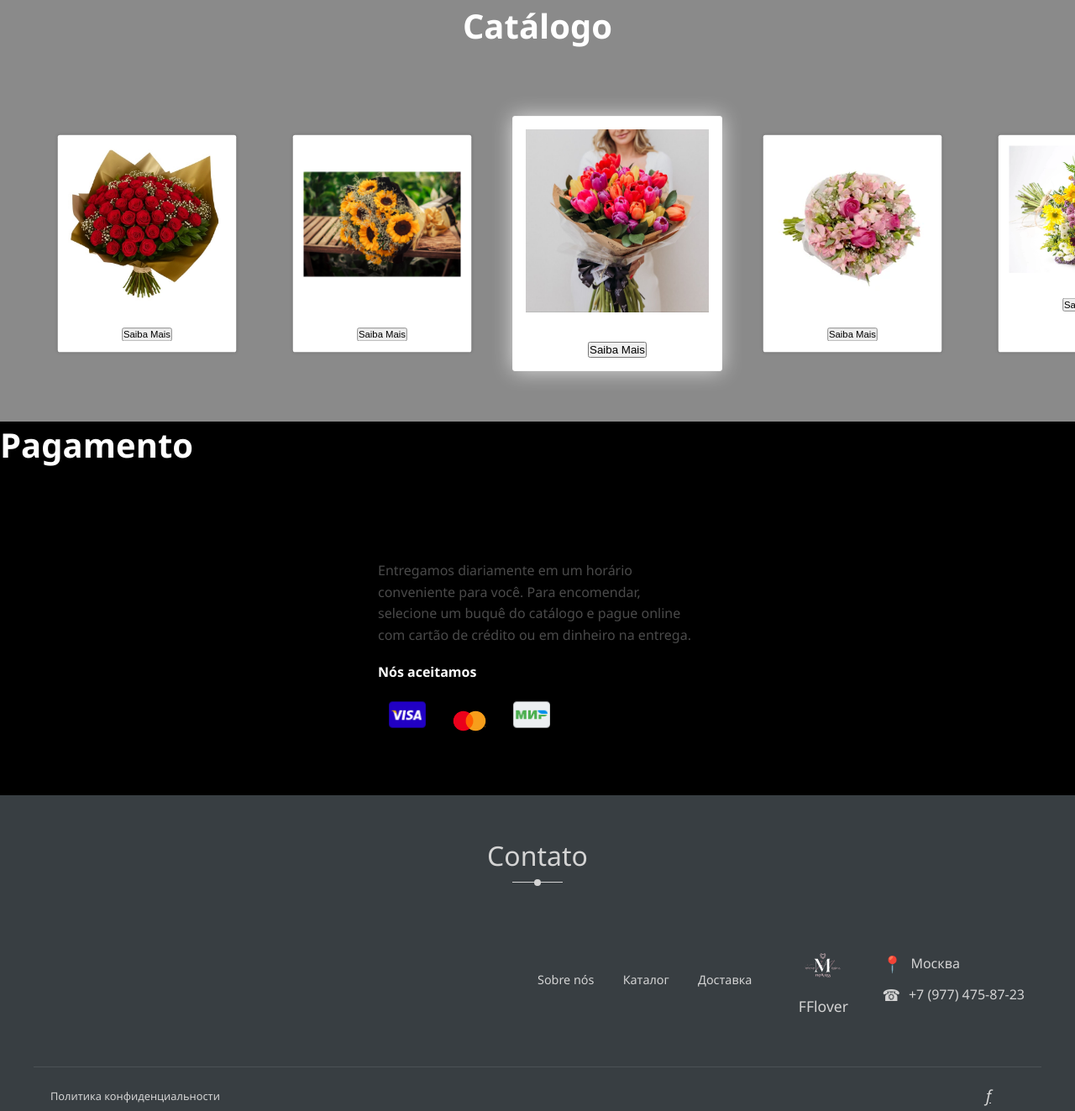
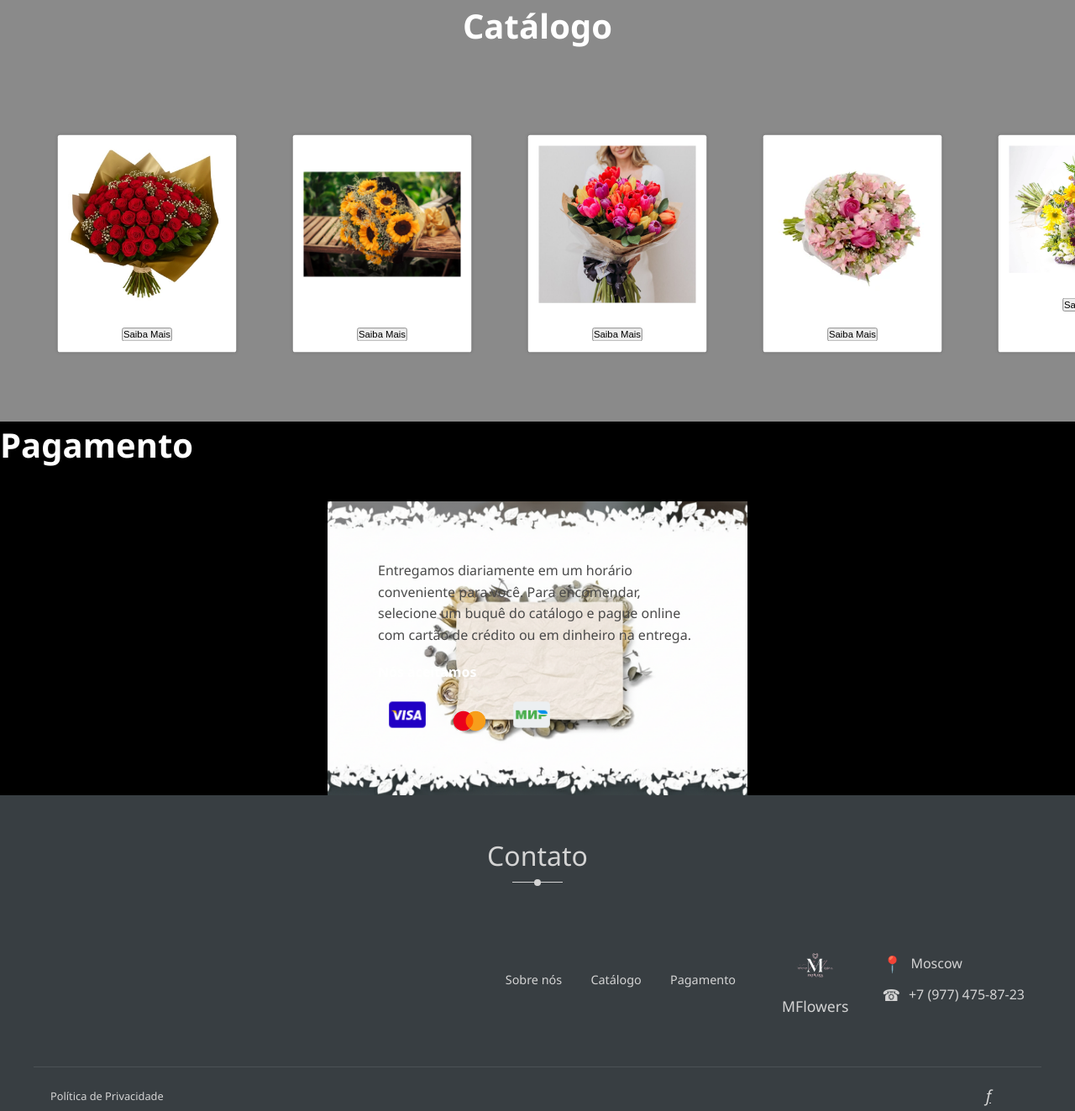
Before and after one commit to manuela-campos/p-gina_estiliza-o, a plain HTML site: page main.html/index.html in a window 1280 px wide. Shown: the part 1417-2740 px from the top of the page at 84% size. Drawn offline with Linux system fonts and the light colour scheme; some icons are missing.

Commit message:
Atualizações do código

```diff
--- a/main.html/index.html
+++ b/main.html/index.html
@@ -138,18 +138,18 @@
         <div class="footer-main-info">
             <nav class="footer-nav">
                 <a href="#">Sobre nós</a>
-                <a href="#">Каталог</a>
-                <a href="#">Доставка</a>
+                <a href="#">Catálogo</a>
+                <a href="#">Pagamento</a>
             </nav>
 
             <div class="footer-logo">
                 <img src="/image/MANOELA.svg" alt="MFlowers Logo" class="logo-image">
-                <p>FFlover</p>
+                <p>MFlowers</p>
             </div>
 
             <div class="footer-contacts">
                 <div class="location">
-                    <span>&#128205;</span> Москва
+                    <span>&#128205;</span> Moscow
                 </div>
                 <div class="phone">
                     <span>&#9742;</span> +7 (977) 475-87-23
@@ -158,7 +158,7 @@
         </div>
 
         <div class="footer-bottom-bar">
-            <a href="#" class="privacy-link">Политика конфиденциальности</a>
+            <a href="#" class="privacy-link">Política de Privacidade</a>
 
             <div class="social-links">
                 <a href="#"><i class="fab fa-facebook-f">f</i></a>
--- a/styles.css/style.css
+++ b/styles.css/style.css
@@ -237,7 +237,6 @@ nav a:hover {
 
 /* Container da Seção (Ajuste de Fundo da Seção) */
 .Catalog-slide {
-  /* Cor de fundo para toda a seção, se necessário */
   background-color: #8a8a8a;
   padding: 20px 0; /* Espaçamento interno */
   text-align: center;
@@ -247,7 +246,6 @@ nav a:hover {
   overflow-y: visible;
 }
 
-/* Título Opcional */
 .section-title {
   color: #fff; /* Título branco se o fundo for cinza/escuro */
   font-size: 2.5rem;
@@ -260,7 +258,6 @@ nav a:hover {
   flex-wrap: nowrap;
   overflow-x: scroll;
   width: 100%;
-  /* Padding horizontal para que os cards das laterais sejam visíveis */
   padding: 40px 50px;
   gap: 30px;
 
@@ -288,16 +285,6 @@ nav a:hover {
   cursor: grab; /* Indica que o elemento é arrastável */
 }
 
-/* Estilo para o cartão ativo/destaque (o card centralizado) */
-/* Essa classe precisa ser adicionada/removida por JavaScript para o efeito funcionar dinamicamente. */
-.card-active {
-  transform: scale(1); /* Retorna ao tamanho normal (ou um pouco maior) */
-  /* Adiciona a sombra e borda de destaque branca */
-  box-shadow: 0 0 25px rgba(255, 255, 255, 0.7);
-  border: 1px solid #f7f7f7;
-  z-index: 10;
-}
-
 /* Ajustes para imagens e botões */
 .card img {
   width: 100%;
@@ -306,14 +293,14 @@ nav a:hover {
   margin-bottom: 10px;
 }
 
-/* Ocultar a barra de rolagem (o scroll ainda funciona) */
+/* Ocultar a barra de rolagem */
 .cards-slide::-webkit-scrollbar {
   display: none; /* Chrome, Safari e Opera */
 }
-.cards-slide {
+/* .cards-slide {
   -ms-overflow-style: none; /* IE and Edge */
-  scrollbar-width: none; /* Firefox */
-}
+  /* scrollbar-width: none; /* Firefox */
+/* } */ */ */
 
 /* Sessão 4 */
 .delivery-section {
@@ -335,11 +322,9 @@ nav a:hover {
 }
 
 .delivery-card {
-    /* 🌟 ONDE ESTÁ A MÁGICA DO PAPEL E ROSAS 🌟 */
-
-    /* Substitua esta URL pela imagem combinada do papel e rosas */
-    background: url('/image/papel-rosas-fundo.png') no-repeat center center;
-    background-size: contain; /* Garante que a imagem se ajuste */
+  background: url("/image/Gemini_Generated_Image_ekon1fekon1fekon.png")
+    no-repeat center center;
+  background-size: cover; /* Garante que a imagem se ajuste */
 
   /* Centraliza o card */
   margin: 0 auto;
@@ -354,6 +339,7 @@ nav a:hover {
   /* Garante que o texto fique por cima */
   position: relative;
   z-index: 2;
+  background-color: transparent;
 }
 
 .delivery-card .card-text {
@@ -400,7 +386,7 @@ nav a:hover {
   position: relative;
 }
 .footer-divider::before {
-    content: '';
+  content: "";
   position: absolute;
   width: 8px;
   height: 8px;
```
Also changed, not shown: image/Gemini_Generated_Image_ekon1fekon1fekon.png (added). Lines whose indentation alone changed are shown as unchanged.
